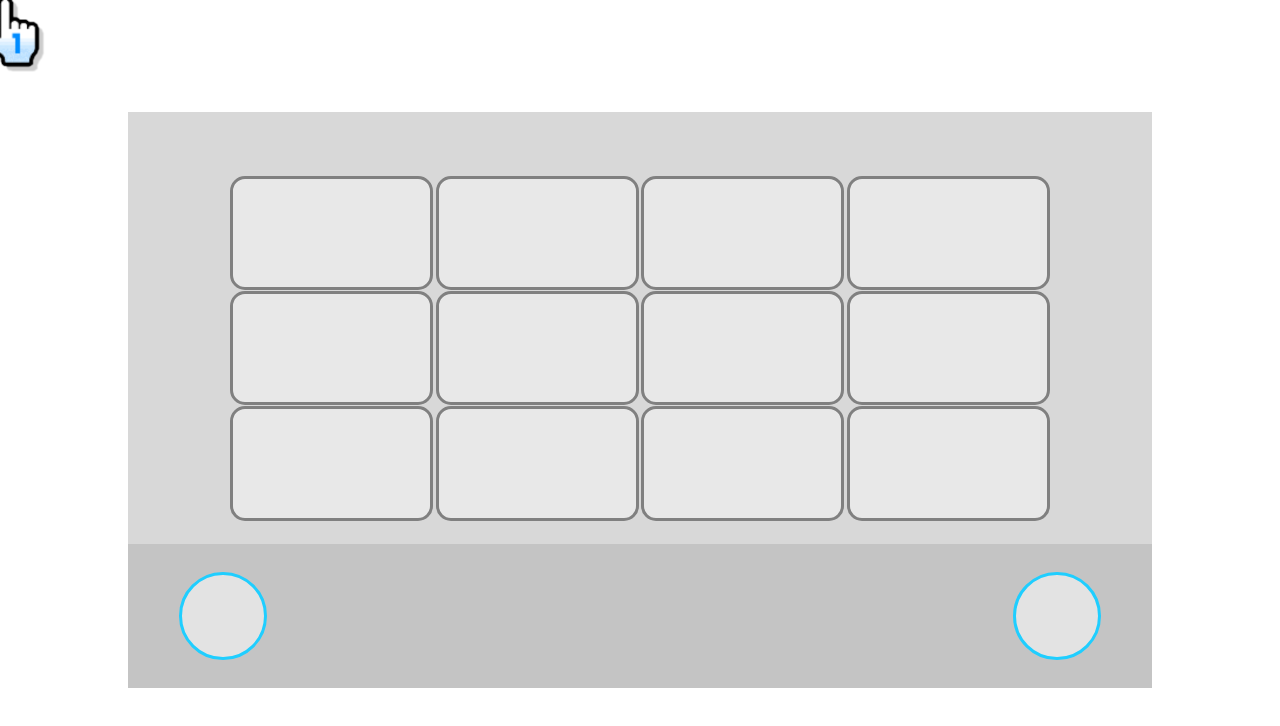
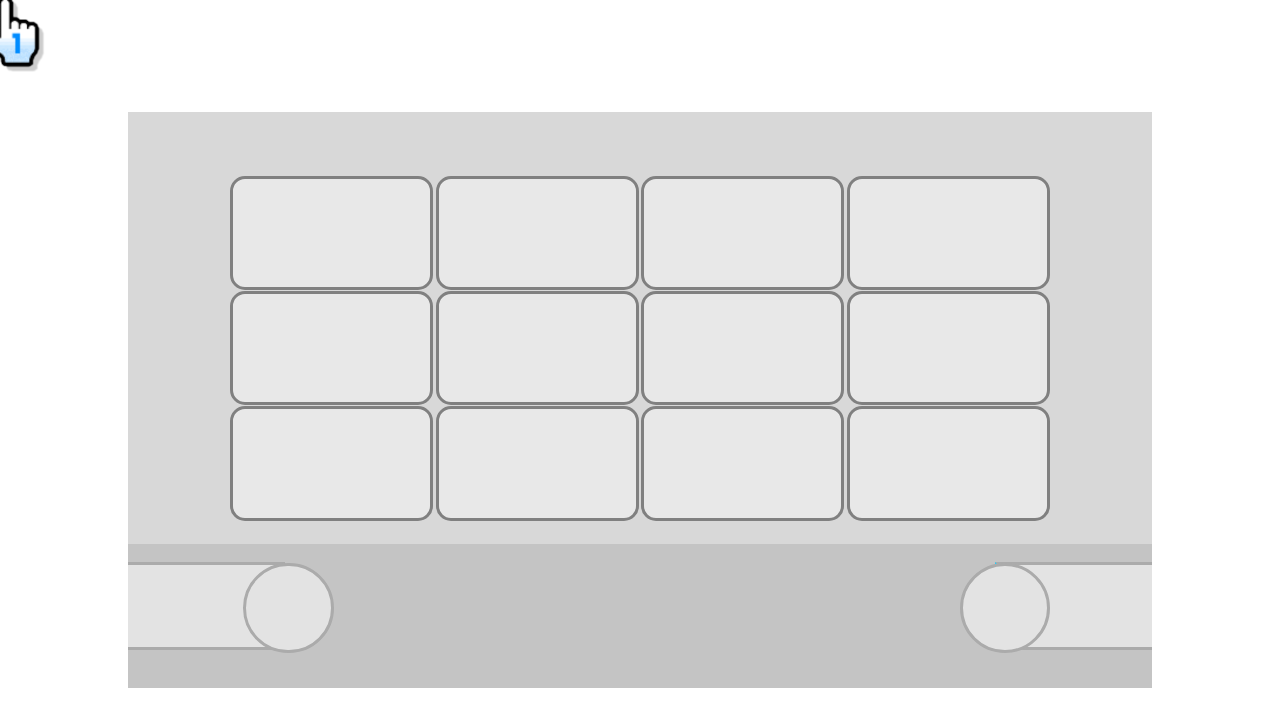
Before and after one commit to ethanloewen/wii-menu, a React (Create React App) app: page / in a window 1280 px wide. Shown: the top 726 px of the page. Built offline with nearby package versions, Linux system fonts and the light colour scheme.

Commit message:
continue styling bottom element

```diff
--- a/src/components/MenuContainer.js
+++ b/src/components/MenuContainer.js
@@ -32,11 +32,19 @@ function MenuContainer() {
 
                     <div className='hud-container'>
                         <div className='hud'>
-                            <div className='hud-button'></div>
-                            <div className='hud-button'></div>
-
+                            <div className='hud-ring'>
+                                <div className='hud-cap' id='left-cap'>
+                                    <div className='hud-button'></div>
+                                </div>
+                            </div>
+                            <div className='hud-ring'>
+                                <div className='hud-cap' id='right-cap'>
+                                    <div className='hud-button'></div>
+                                </div>
+                            </div>
                         </div>
                     </div>
+
                 </div>
             </div>
         </div>
--- a/src/components/MenuContainer.scss
+++ b/src/components/MenuContainer.scss
@@ -83,21 +83,65 @@ $hudheight: 25%;
                         justify-content: space-between;
                         align-items: center;
 
+                        // left side hud-ring
+                        .hud-ring {
+                            position: relative;
+                            width: 15%;
+                            height: 0;
+                            margin-top: -2%;
+                            // height: 0;
+                            padding-bottom: 8%;
+                            // border-radius: 50%;
+                            // margin-left: 5%;
+                            background-color: rgb(227, 227, 227);
+                            border-top: 0.3rem solid rgb(171, 171, 171);
+                            border-right: 0.3rem solid rgb(171, 171, 171);
+                            border-bottom: 0.3rem solid rgb(171, 171, 171);
+                            z-index: 1;
 
-                        .hud-button {
-                            position: relative;
-                            width: 8%;
-                            height: 0;
-                            padding-bottom: 8%;
-                            border-radius: 50%;
-                            margin-left: 5%;
-                            background-color: rgb(227, 227, 227);
-                            border: 0.3rem solid rgb(31, 206, 255);
+                            // border-top-right-radius: 20%;
+                            // border-bottom-right-radius: 20%;
+                            // padding-right: 20px;
+
+                            // box-shadow: 5px 10px #888888;
+
+                            // display: flex;
+                            // align-items: center;
+                            // justify-content: flex-end;
+
+                            .hud-cap {
+                                position: absolute;
+                                width: 55%;
+                                padding-bottom: 55%;
+                                margin-top: -1.5%;
+                                margin-left: 75%;
+                                // margin-top: 16%;
+                                height: 0;
+                                border-radius: 50%;
+                                background-color: rgb(227, 227, 227);
+                                border: 0.3rem solid rgb(171, 171, 171);
+
+                            }
+
+                            #right-cap {
+                                margin-left: -25%;
+                            }
+
+
                         }
 
-                        .hud-button:nth-of-type(2) {
-                            margin-right: 5%;
+                        // right side hud-ring
+                        .hud-ring:nth-of-type(2) {
+                            border-right: none;
+                            border-left: 0.3rem solid rgb(31, 206, 255);
+                            justify-content: flex-start;
                         }
+
+
+
+
+
+
                     }
                 }
             }
```
